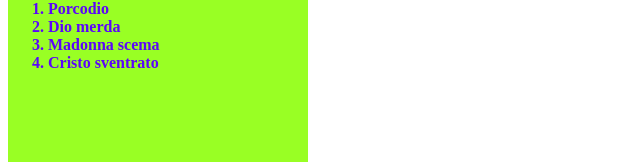
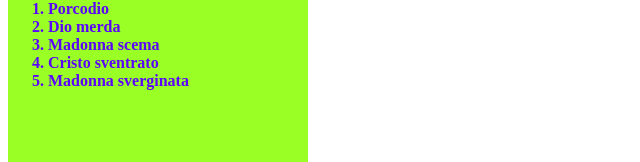
Before and after one commit to Piantagrassa/Esercizio-4, a plain HTML site: page index.html in a window 1280 px wide. Shown: the part 127-289 px from the top of the page, without its empty margins (0-640 px from the left). Drawn offline with Linux system fonts and the light colour scheme.

Commit message:
Aggiunta una bestemmia

```diff
--- a/index.html
+++ b/index.html
@@ -21,6 +21,7 @@
             <li>Dio merda</li>
             <li>Madonna scema</li>
             <li>Cristo sventrato</li>
+            <li>Madonna sverginata</li>
         </ol>
         </div>
 
```
